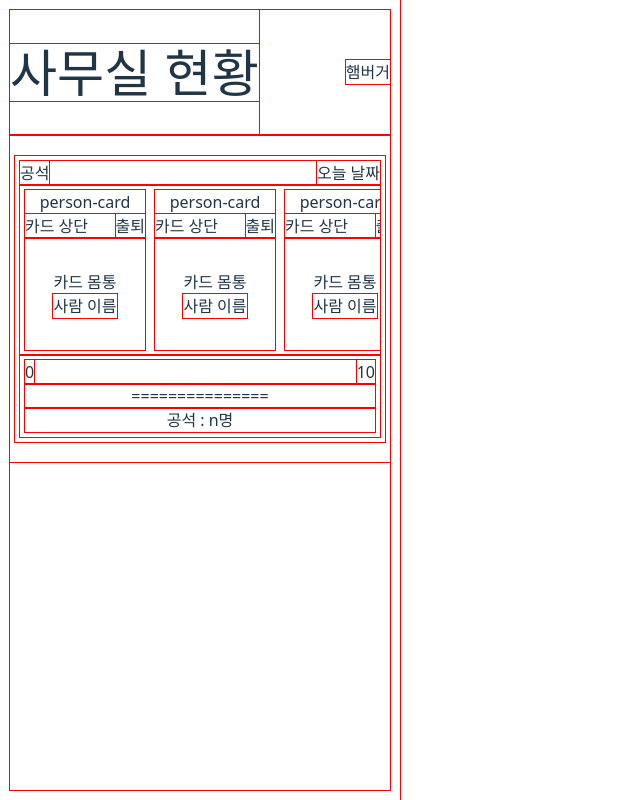
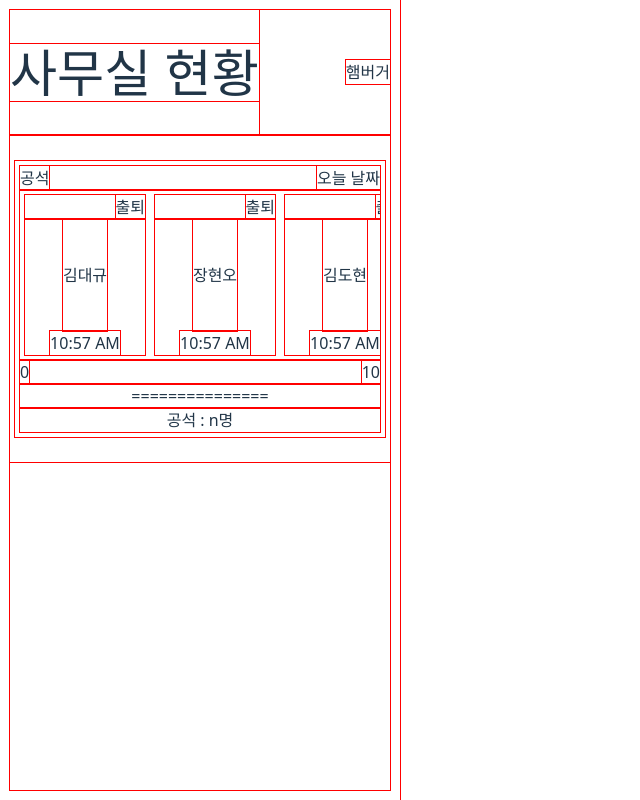
Before and after one commit to ByeolNabi/staff-tracker, a React (Vite) app: page / in a window 1280 px wide. Shown: the whole page, without its empty margins (0-640 px from the left). Built offline with nearby package versions, Linux system fonts and the light colour scheme.

Commit message:
personCard 레이아웃 설정

```diff
--- a/src/App.css
+++ b/src/App.css
@@ -46,7 +46,8 @@ main {
 
 .box {
   width: 100%;
-  padding:5px;
+  padding: 5px;
+  flex-shrink: 0;
 }
 
 .box-top {
@@ -55,7 +56,7 @@ main {
   justify-content: space-between;
 }
 
-.box-mid {
+.deck {
   width: 100%;
   display: flex;
   flex-direction: row;
@@ -80,7 +81,7 @@ main {
 .card-top {
   display: flex;
   flex-direction: row;
-  justify-content: space-between;
+  justify-content: end;
   align-items: center;
 }
 
@@ -89,11 +90,18 @@ main {
   flex-direction: column;
   justify-content: center;
   align-items: center;
-  flex-grow: 1;
+  height: 100%;
 }
 
-.box-bottom {
-  padding: 5px;
+.card-mid > div:first-child {
+  flex-grow: 1;
+  display: flex;
+  align-items: center;
+}
+
+.card-mid > div:last-child {
+  margin-top: auto;
+  margin-bottom: 0;
 }
 
 .count-graph {
--- a/src/App.jsx
+++ b/src/App.jsx
@@ -1,5 +1,5 @@
 import './App.css'
-import Header from './pages/Components/Header'
+import Header from './Components/Header'
 import HomePage from './pages/Homepage'
 
 function App() {
@@ -7,7 +7,7 @@ function App() {
   return (
     <>
       <Header />
-        <HomePage />
+      <HomePage />
     </>
   )
 }
--- /dev/null
+++ b/src/Components/PersonCard.jsx
@@ -0,0 +1,24 @@
+function PersonCard(props) {
+    const { personInfo } = props;
+    const format = { hour: 'numeric', minute: 'numeric', hour12: true }; // 12시간 형식
+    const timeString = personInfo.date.toLocaleTimeString('en-US', format);
+    return (
+        <div className="person-card">
+            <div className="card-top">
+                <div>
+                    출퇴
+                </div>
+            </div>
+            <div className="card-mid">
+                <div>
+                    {personInfo.userName}
+                </div>
+                <div>
+                    {timeString}
+                </div>
+            </div>
+        </div>
+    )
+}
+
+export default PersonCard;
--- a/src/pages/Components/PersonCard.jsx
+++ /dev/null
@@ -1,21 +0,0 @@
-function PersonCard() {
-    return (
-        <div className="person-card">
-            person-card
-            <div className="card-top">
-                카드 상단
-                <div>
-                    출퇴
-                </div>
-            </div>
-            <div className="card-mid">
-                카드 몸통
-                <div>
-                    사람 이름
-                </div>
-            </div>
-        </div>
-    )
-}
-
-export default PersonCard;
--- a/src/pages/HomePage.jsx
+++ b/src/pages/HomePage.jsx
@@ -1,6 +1,11 @@
-import PersonCard from "./Components/PersonCard";
+import PersonCard from "../Components/PersonCard";
 
 function HomePage() {
+    const personInfoList = [
+        { userName: "김대규", date: new Date() },
+        { userName: "장현오", date: new Date() },
+        { userName: "김도현", date: new Date() },
+    ]
     return (
         <>
             <main>
@@ -11,12 +16,11 @@ function HomePage() {
                             <div>오늘 날짜</div>
                         </div>
                         <div className="box-mid">
-                            <PersonCard />
-                            <PersonCard />
-                            <PersonCard />
-                            <PersonCard />
-                            <PersonCard />
-                            <PersonCard />
+                            <div className="deck">
+                                {personInfoList.map((personInfo, index) => (
+                                    <PersonCard key={index} personInfo={personInfo} />
+                                ))}
+                            </div>
                         </div>
                         <div className="box-bottom">
                             <div className="count-graph">
```
Also changed, not shown: src/Components/Header.jsx (renamed from src/pages/Components/Header.jsx).
